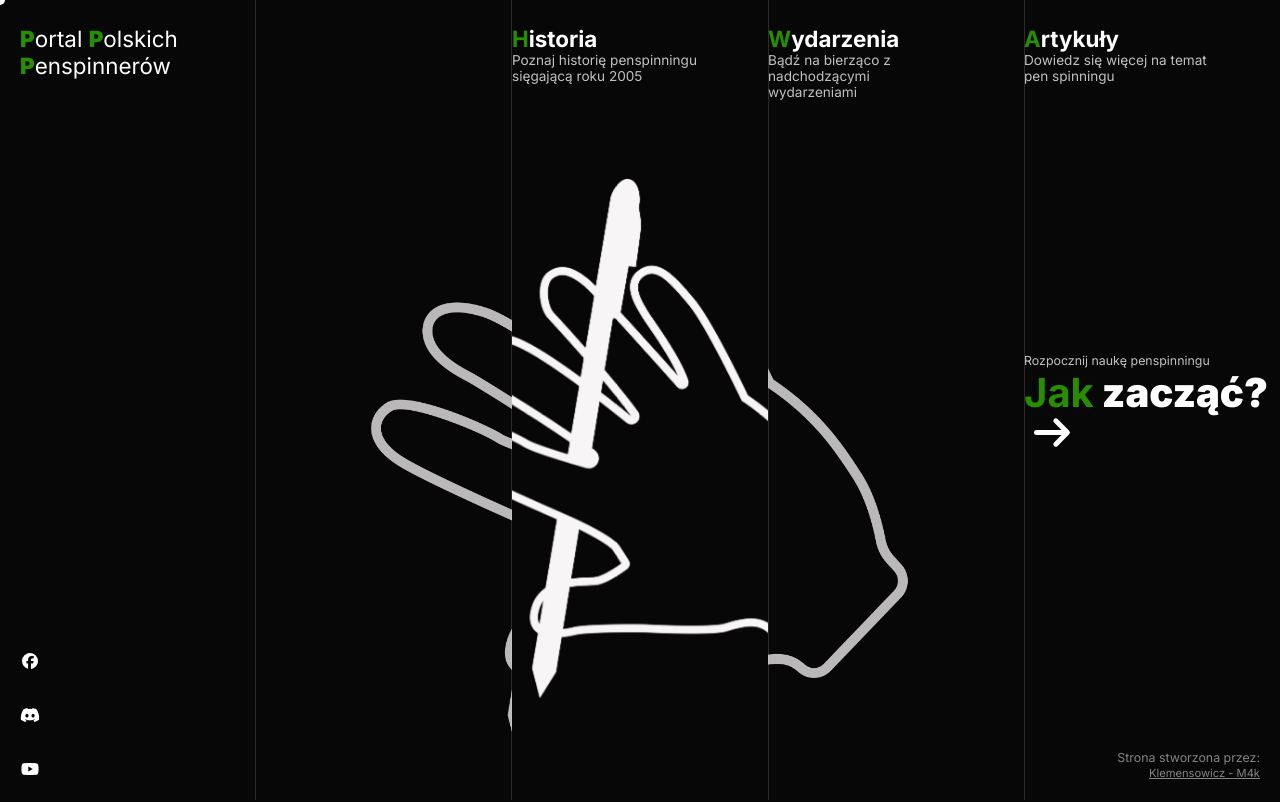
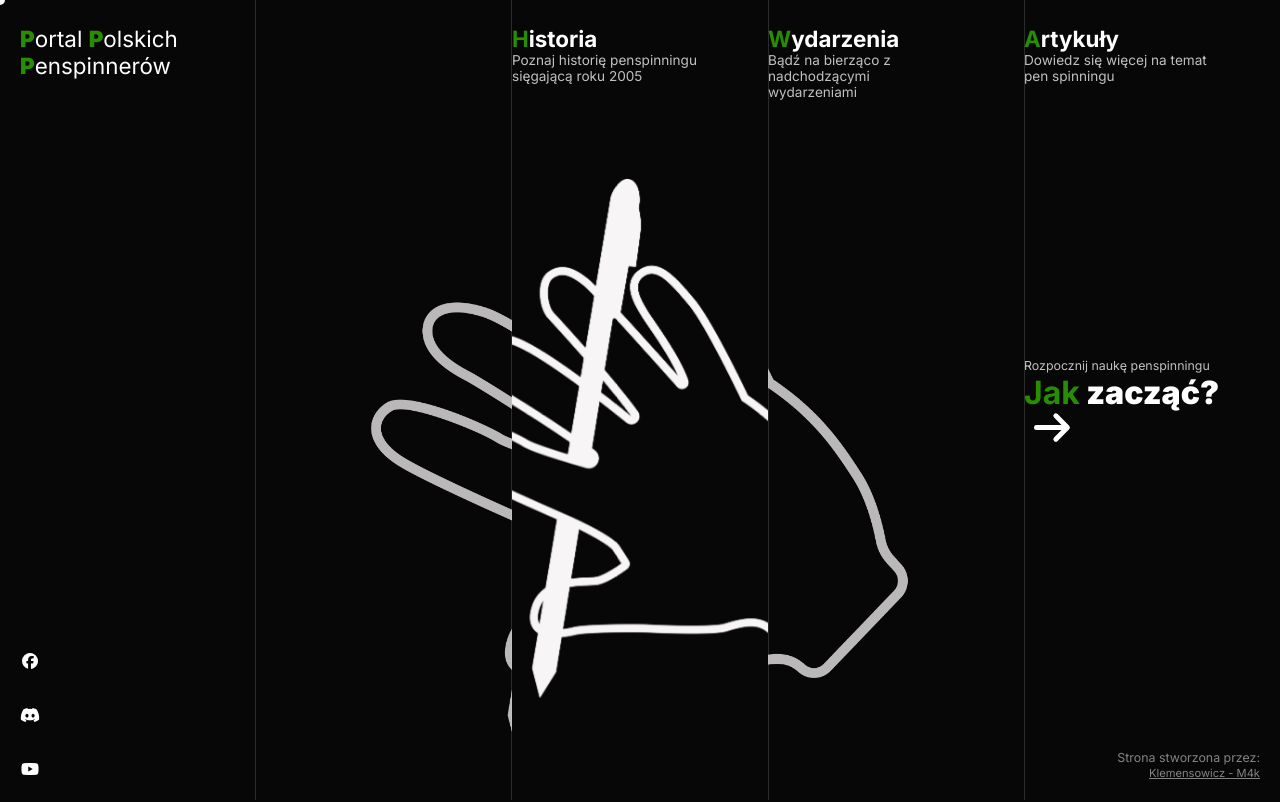
Before and after one commit to M4kses0wicz/PenSpinningPolska, a Vue app: page / in a window 1280 px wide. Shown: the top 802 px of the page. Built offline with nearby package versions, Linux system fonts and the light colour scheme.

Commit message:
Adjust heading font size for improved responsiveness on smaller screens

```diff
--- a/src/components/pages/Home.vue
+++ b/src/components/pages/Home.vue
@@ -336,7 +336,11 @@ main {
 
       h2 {
         font-size: $font-size-heading;
-        font-weight: 900;
+        font-weight: 900; // asd
+
+        @include Media("<", 1750px) {
+          font-size: $font-size-heading-m !important;
+        }
       }
 
       p {
--- a/src/styles/_variables.scss
+++ b/src/styles/_variables.scss
@@ -6,7 +6,7 @@ $font-size-big: 7rem;
 $font-size-big-m: 6rem;
 $font-size-big-s: 5rem;
 $font-size-heading: 2.5rem;
-$font-size-heading-m: 2.5rem;
+$font-size-heading-m: 2rem;
 $font-size-heading-s: 2.5rem;
 $font-size-subheading: 1.75rem;
 $font-size-subheading-m: 1.4rem;
```
